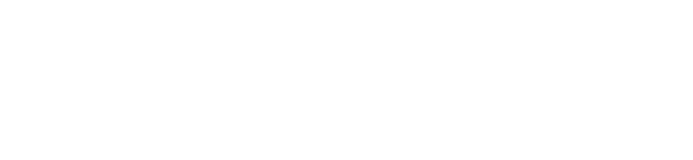
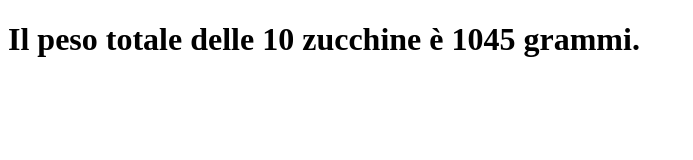
Before and after one commit to Lex95/js-jsnacks-blocco-5, a plain HTML site: page Snack 1/index.html in a window 1280 px wide. Shown: the whole page, without its empty margins (0-693 px from the left). Drawn offline with Linux system fonts and the light colour scheme.

Commit message:
risoluzione primo esercizio

```diff
--- a/Snack 1/index.html
+++ b/Snack 1/index.html
@@ -7,6 +7,7 @@
     <title>Snack 1</title>
 </head>
 <body>
+    <h1 id="myH1"></h1>
     <script src="script.js"></script>
 </body>
 </html>
--- a/Snack 1/script.js
+++ b/Snack 1/script.js
@@ -0,0 +1,57 @@
+var zucchine = [
+    {
+        varieta: "bella",
+        peso:  100,
+        lunghezza: 15
+    },
+    {
+        varieta: "brutta",
+        peso:  120,
+        lunghezza: 16
+    },
+    {
+        varieta: "bella",
+        peso:  120,
+        lunghezza: 10
+    },
+    {
+        varieta: "bella",
+        peso:  110,
+        lunghezza: 20
+    },
+    {
+        varieta: "storta",
+        peso: 80,
+        lunghezza: 17
+    },
+    {
+        varieta: "brutta",
+        peso:  130,
+        lunghezza: 18
+    },
+    {
+        varieta: "storta",
+        peso:  100,
+        lunghezza: 15
+    },
+    {
+        varieta: "bella",
+        peso: 90,
+        lunghezza: 12
+    },
+    {
+        varieta: "tonda",
+        peso: 95,
+        lunghezza: 13
+    },
+    {
+        varieta: "tonda",
+        peso:  100,
+        lunghezza: 14
+    }
+];
+var pesoTotale = 0;
+for (var i = 0; i < zucchine.length; i++) {
+    pesoTotale += zucchine[i].peso;
+};
+document.getElementById("myH1").innerHTML = "Il peso totale delle " + zucchine.length + " zucchine è " + pesoTotale + " grammi.";
```
